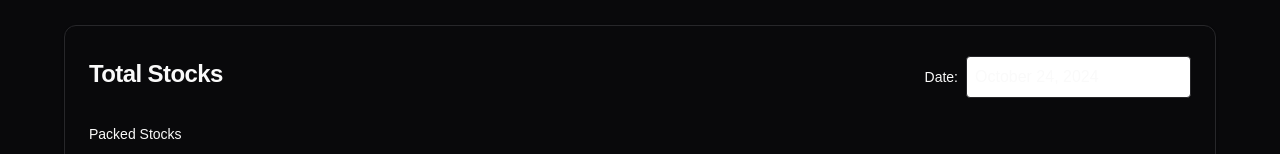
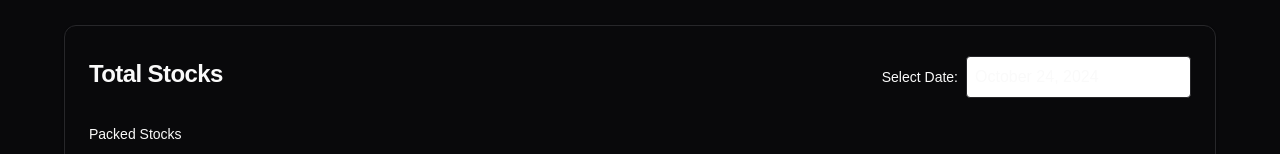
Before and after one commit to Ravi022/newProject_himan, a Next.js app: page /production in a window 1280 px wide. Shown: the part 798-952 px from the top of the page. Built offline with nearby package versions, Linux system fonts and the light colour scheme.

Commit message:
fix stock component

```diff
--- a/components/StocksCard/StocksCard.jsx
+++ b/components/StocksCard/StocksCard.jsx
@@ -17,15 +17,16 @@ export default function TotalStocksCard() {
   const [error, setError] = useState("");
   const [selectedDate, setSelectedDate] = useState(new Date());
 
-  // Normalize and get year, month, and day from the selected date
+  // Get normalized date components from the selected date
   const getNormalizedDate = () => {
     const year = selectedDate.getFullYear().toString();
-    const month = (selectedDate.getMonth() + 1).toString().padStart(2, "0"); // Add 1 to month as getMonth() is zero-indexed
+    const month = (selectedDate.getMonth() + 1).toString().padStart(2, "0");
     const day = selectedDate.getDate().toString().padStart(2, "0");
 
     return { year, month, day };
   };
 
+  // Update total stocks whenever packed or unpacked stocks change
   useEffect(() => {
     const packed = parseInt(packedStocks) || 0;
     const unpacked = parseInt(unpackedStocks) || 0;
@@ -53,25 +54,23 @@ export default function TotalStocksCard() {
     // Get normalized date values from the selected date
     const { year, month, day } = getNormalizedDate();
 
-    const payload = {
-      year,
-      month,
-      day,
-      packedStocks: parseInt(packedStocks) || 0,
-      unpackedStocks: parseInt(unpackedStocks) || 0,
-    };
-    console.log(payload);
     try {
       const response = await axios.post(
         "https://new-project-backend.vercel.app/production/stocks/update",
-        payload,
+        {
+          year,
+          month,
+          day,
+          packedStocks: parseInt(packedStocks) || 0,
+          unpackedStocks: parseInt(unpackedStocks) || 0,
+        },
         {
           headers: {
             Authorization: `Bearer ${token}`,
           },
         }
       );
-      console.log("response.data packed and uppacked :", response.data);
+
       if (response.status === 200) {
         toast.success("Stocks updated successfully");
       } else {
@@ -92,7 +91,7 @@ export default function TotalStocksCard() {
           Total Stocks
         </CardTitle>
         <div className="flex items-center space-x-2">
-          <Label htmlFor="date-picker">Date:</Label>
+          <Label htmlFor="date-picker">Select Date:</Label>
           <DatePicker
             id="date-picker"
             selected={selectedDate}
```
